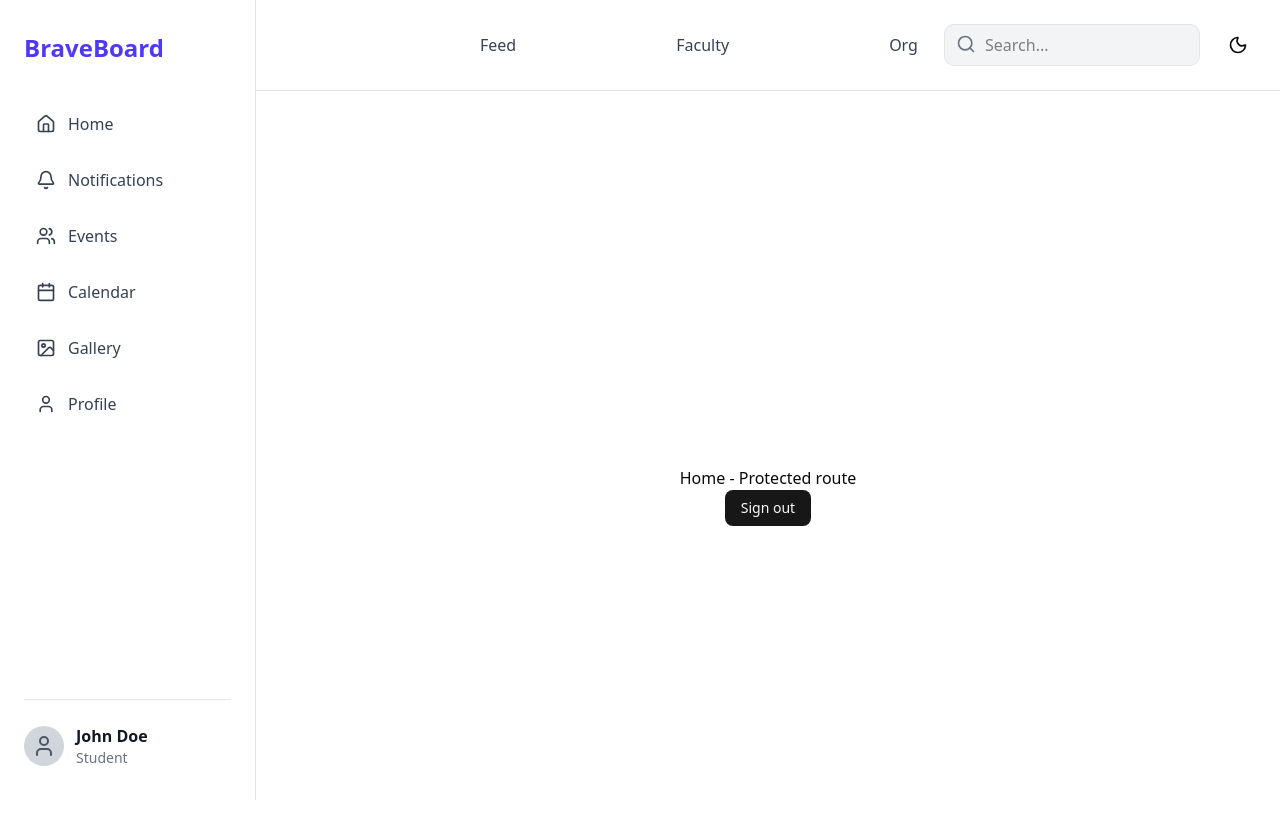
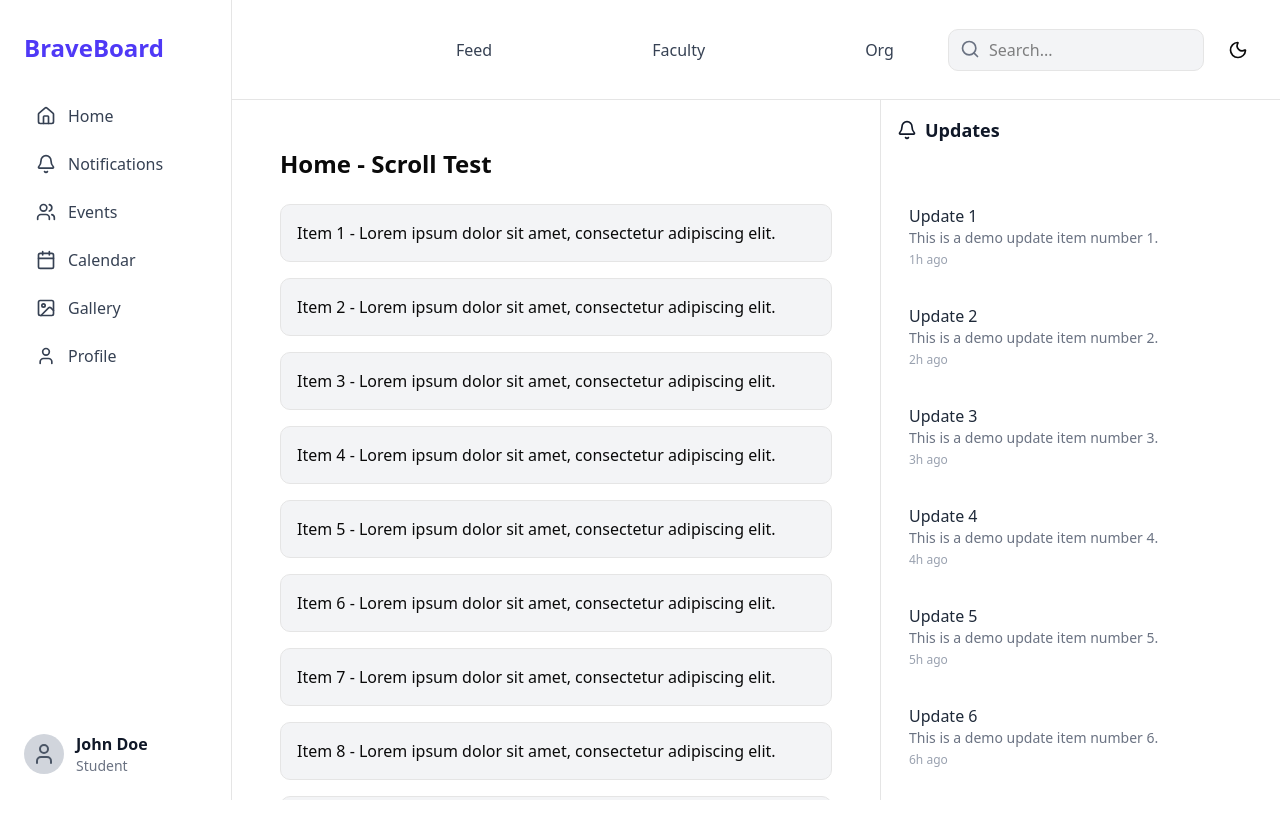
Before and after one commit to bennyshark/braveboard, a Next.js app: page /home in a window 1280 px wide. Shown: the top 838 px of the page. After the commit the page ends 800 px from the top, so only its background shows below. Built offline with nearby package versions, Linux system fonts and the light colour scheme.

Commit message:
added update panel and fix layout

```diff
--- a/app/home/page.tsx
+++ b/app/home/page.tsx
@@ -1,22 +1,22 @@
 "use client"
 
-import { signOut } from "@/actions/auth"
-import { Button } from "@/components/ui/button"
-import { useRouter } from "next/navigation"
-
-function Home() {
-    const router = useRouter()
-
-    const handleSignOut = async () => {
-        await signOut()
-        router.replace("/sign-in")
-    }
+export default function Home() {
+  // Generate filler content
+  const fillerItems = Array.from({ length: 50 }, (_, i) => `Item ${i + 1}`);
 
   return (
-    <div className="flex flex-col items-center justify-center h-screen">
-        Home - Protected route
-        <Button onClick={handleSignOut}>Sign out</Button>
-    </div>
-  )
+    <main className="flex-1 overflow-auto p-6 min-h-[calc(100vh-4rem)] w-full">
+      <h1 className="text-2xl font-bold mb-6">Home - Scroll Test</h1>
+      <div className="flex flex-col gap-4">
+        {fillerItems.map((item) => (
+          <div
+            key={item}
+            className="p-4 rounded-lg border dark:border-gray-700 bg-gray-100 dark:bg-gray-800"
+          >
+            {item} - Lorem ipsum dolor sit amet, consectetur adipiscing elit.
+          </div>
+        ))}
+      </div>
+    </main>
+  );
 }
-export default Home;
--- a/app/layout.tsx
+++ b/app/layout.tsx
@@ -4,36 +4,52 @@ import { ThemeProvider } from "next-themes";
 import { usePathname } from "next/navigation";
 import Navbar from "@/components/common/Navbar";
 import Sidebar from "@/components/common/Sidebar";
+import UpdatesPanel from "@/components/common/UpdatesPanel";
 import "./globals.css";
 
-export default function RootLayout({
-  children,
-}: {
-  children: React.ReactNode;
-}) {
+export default function RootLayout({ children }: { children: React.ReactNode; }) {
   const pathname = usePathname();
 
-  // pages WITHOUT navbar + sidebar
   const hideUIRoutes = ["/", "/sign-in"];
   const showUI = !hideUIRoutes.includes(pathname);
+
+  const updates = Array.from({ length: 30 }).map((_, i) => ({
+    id: i + 1,
+    title: `Update ${i + 1}`,
+    description: `This is a demo update item number ${i + 1}.`,
+    time: `${i + 1}h ago`,
+  }));
 
   return (
     <html lang="en" suppressHydrationWarning>
       <body>
         <ThemeProvider attribute="class" defaultTheme="light" enableSystem>
           {showUI ? (
-            <div className="flex">
-              {/* Sidebar */}
+            // whole app locked to viewport height so only internal panels scroll
+            <div className="h-screen flex">
+              {/* Sidebar (left) */}
               <Sidebar />
 
-              {/* Main area */}
-              <div className="flex-1 ml-0 md:ml-64">
-                <Navbar />
-                <main className="pt-24">{children}</main>
+              {/* Right column (navbar on top, then content + updates) */}
+              <div className="flex-1 flex flex-col min-h-0">
+                {/* Navbar — stays visible */}
+                <div className="shrink-0">
+                  <Navbar />
+                </div>
+
+                {/* Content row: main + updates */}
+                <div className="flex-1 flex overflow-hidden min-h-0">
+                  {/* Main content: scrollable only */}
+                  <main className="flex-1 overflow-auto p-6 min-h-0">
+                    {children}
+                  </main>
+
+                  {/* Updates panel: scrollable only */}
+                  <UpdatesPanel updates={updates} />
+                </div>
               </div>
             </div>
           ) : (
-            // Login + landing pages (no UI shell)
             children
           )}
         </ThemeProvider>
--- a/components/common/Navbar.tsx
+++ b/components/common/Navbar.tsx
@@ -11,33 +11,20 @@ export default function Navbar() {
   const [mounted, setMounted] = useState(false);
   const pathname = usePathname();
 
-  // Prevent SSR/client mismatch
   useEffect(() => setMounted(true), []);
   if (!mounted) return null;
 
-  // Hide navbar on root or login page
-  if (pathname === "/" || pathname === "/login") return null;
+  if (pathname === "/" || pathname === "/sign-in") return null;
 
   return (
-    <nav className="
-  fixed top-0 left-0 right-0
-  md:left-64
-  z-40
-  border-b bg-white dark:bg-gray-900 dark:border-gray-700
-  px-6 py-6
-  flex items-center justify-between
-">
-
-      {/* Left: Logo + Links */}
-
-      <div className="hidden md:flex items-center pl-50 gap-40 text-gray-700 dark:text-gray-300">
+    <header className="h-25 bg-white dark:bg-gray-900 border-b dark:border-gray-700 px-6 flex items-center justify-between shrink-0">
+      <div className="hidden pl-50 md:flex items-center gap-40 text-gray-700 dark:text-gray-300">
         <Link href="/feed">Feed</Link>
         <Link href="/faculty">Faculty</Link>
         <Link href="/org">Org</Link>
       </div>
 
-    <div className="flex gap-5">
-          {/* Search */}
+      <div className="flex items-center gap-4">
         <div className="relative hidden md:block">
           <Search className="absolute left-3 top-2.5 h-5 w-5 text-gray-500" />
           <input
@@ -49,20 +36,14 @@ export default function Navbar() {
           />
         </div>
 
-      {/* Theme Toggle */}
         <button
           onClick={() => setTheme(theme === "light" ? "dark" : "light")}
           className="p-2 rounded-full hover:bg-gray-200 dark:hover:bg-gray-700 transition"
           aria-label="Toggle theme"
         >
-        {theme === "light" ? (
-          <Moon className="h-5 w-5" />
-        ) : (
-          <Sun className="h-5 w-5" />
-        )}
+          {theme === "light" ? <Moon className="h-5 w-5" /> : <Sun className="h-5 w-5" />}
         </button>
       </div>
-
-    </nav>
+    </header>
   );
 }
--- a/components/common/Sidebar.tsx
+++ b/components/common/Sidebar.tsx
@@ -2,52 +2,37 @@
 
 import Link from "next/link";
 import { usePathname } from "next/navigation";
-import {
-  Home,
-  Bell,
-  Calendar,
-  Image as Gallery,
-  User,
-  Users,
-} from "lucide-react";
+import { Home, Bell, Calendar, Image as GalleryIcon, User, Users } from "lucide-react";
 
 export default function Sidebar() {
   const pathname = usePathname();
-
   const menu = [
     { name: "Home", href: "/feed", icon: Home },
     { name: "Notifications", href: "/notifications", icon: Bell },
     { name: "Events", href: "/events", icon: Users },
     { name: "Calendar", href: "/calendar", icon: Calendar },
-    { name: "Gallery", href: "/gallery", icon: Gallery },
+    { name: "Gallery", href: "/gallery", icon: GalleryIcon },
     { name: "Profile", href: "/profile", icon: User },
   ];
 
   return (
-    <aside className="hidden md:flex flex-col w-64 h-screen fixed top-0 left-0 border-r bg-white dark:bg-gray-900 dark:border-gray-700 px-6 py-8">
+    <aside className="hidden lg:flex flex-col w-58 h-full border-r dark:border-gray-700 bg-white dark:bg-gray-900">
+      <div className="px-6 py-8">
+        <h1 className="text-2xl font-bold text-indigo-600 dark:text-indigo-400">BraveBoard</h1>
 
-      {/* App Name */}
-      <h1 className="text-2xl font-bold text-indigo-600 dark:text-indigo-400 mb-10">
-        BraveBoard
-      </h1>
-
-      {/* Navigation */}
-      <nav className="flex flex-col gap-4">
+        <nav className="mt-8 flex flex-col gap-2">
           {menu.map((item) => {
             const Icon = item.icon;
             const active = pathname === item.href;
-
             return (
               <Link
                 key={item.href}
                 href={item.href}
-              className={`flex items-center gap-3 px-3 py-2 rounded-lg transition
-              ${
+                className={`flex items-center gap-3 px-3 py-2 rounded-lg transition ${
                   active
                     ? "bg-indigo-100 dark:bg-indigo-600/20 text-indigo-600 dark:text-indigo-300"
                     : "text-gray-700 dark:text-gray-300 hover:bg-gray-100 dark:hover:bg-gray-800"
-              }
-            `}
+                }`}
               >
                 <Icon className="h-5 w-5" />
                 {item.name}
@@ -55,20 +40,16 @@ export default function Sidebar() {
             );
           })}
         </nav>
+      </div>
 
-      {/* User Section */}
-      <div className="mt-auto pt-6 border-t dark:border-gray-700">
+      <div className="mt-auto px-6 pb-6">
         <div className="flex items-center gap-3">
           <div className="w-10 h-10 rounded-full bg-gray-300 dark:bg-gray-700 flex items-center justify-center">
             <User className="h-6 w-6 text-gray-600 dark:text-gray-300" />
           </div>
           <div>
-            <p className="font-semibold text-gray-900 dark:text-white">
-              John Doe
-            </p>
-            <p className="text-sm text-gray-500 dark:text-gray-400">
-              Student
-            </p>
+            <p className="font-semibold text-gray-900 dark:text-white">John Doe</p>
+            <p className="text-sm text-gray-500 dark:text-gray-400">Student</p>
           </div>
         </div>
       </div>
--- /dev/null
+++ b/components/common/UpdatesPanel.tsx
@@ -0,0 +1,50 @@
+"use client";
+
+import { Bell } from "lucide-react";
+
+interface Update {
+  id: number;
+  title: string;
+  description?: string;
+  time?: string;
+}
+
+export default function UpdatesPanel({ updates }: { updates: Update[] }) {
+  return (
+    <aside className="hidden lg:flex flex-col w-100 h-full border-l dark:border-gray-700 bg-white dark:bg-gray-900">
+
+      {/* Sticky header */}
+      <div className="sticky top-0 bg-whie dark:bg-gray-900 z-10 mb-4 p-4">
+        <h2 className="flex items-center text-lg font-semibold text-gray-900 dark:text-white">
+          <Bell className="h-5 w-5 mr-2" /> Updates
+        </h2>
+      </div>
+
+      {/* inner scroll area */}
+      <div className="p-4 flex flex-col flex-1 overflow-auto min-h-0">
+        <div className="flex flex-col gap-3">
+          {updates.map((u) => (
+            <div
+              key={u.id}
+              className="p-3 rounded-lg hover:bg-gray-100 dark:hover:bg-gray-800 transition"
+            >
+              <p className="text-gray-800 dark:text-gray-200 font-medium">
+                {u.title}
+              </p>
+              {u.description && (
+                <p className="text-sm text-gray-500 dark:text-gray-400">
+                  {u.description}
+                </p>
+              )}
+              {u.time && (
+                <p className="text-xs text-gray-400 dark:text-gray-500 mt-1">
+                  {u.time}
+                </p>
+              )}
+            </div>
+          ))}
+        </div>
+      </div>
+    </aside>
+  );
+}
```
Lines whose indentation alone changed are shown as unchanged.
